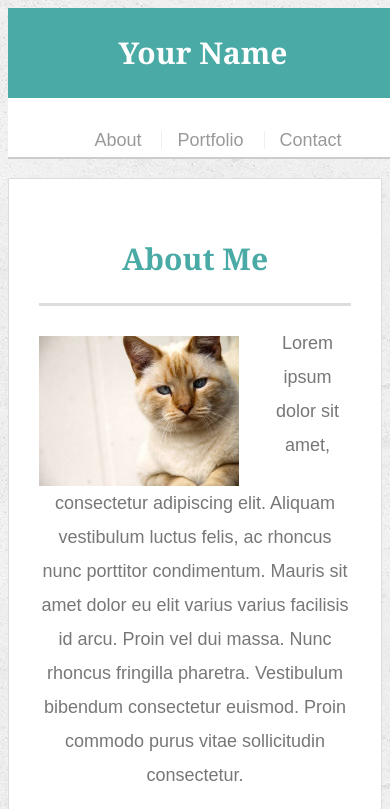
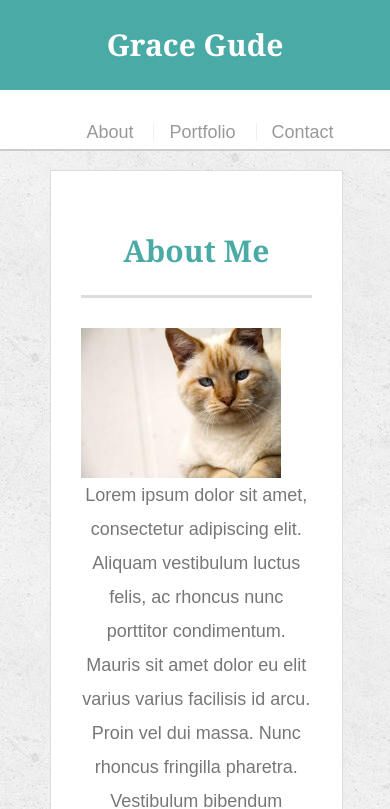
Before and after one commit to mggude/Responsive-Portfolio, a plain HTML site: page index.html in a window 390 px wide. Shown: the top 809 px of the page. Drawn offline with Linux system fonts and the light colour scheme.

Commit message:
Adding new files

```diff
--- a/assets/css/style.css
+++ b/assets/css/style.css
@@ -4,6 +4,7 @@ body {
   line-height: 34px;
   color: #777777;
   background: url("../images/concrete_seamless.png");
+  margin: 0;
 }
 
 * {
@@ -54,10 +55,10 @@ h3 {
 
 #masthead {
   position: fixed;
-  z-index: 99;
+  /* z-index: 99; */
   width: 100%;
-  margin: 0 0 30px;
-  overflow: auto;
+  /* margin: 0 0 30px; */
+  /* overflow: auto; */
   color: #ffffff;
   background: #ffffff;
   border-bottom: 2px solid #cccccc;
@@ -218,10 +219,11 @@ input[type=submit] {
 
 @media screen and (max-width: 980px) {
 
-  .main-container {
-		width: 360px;
-		margin: 40px 0px 40px 50px;
-		padding: 0px 30px 30px 30px;
+  #main-container {
+    width: 75%;
+    margin-left: 50px;
+		/* margin: 40px 0px 40px 50px;
+		padding: 0px 30px 30px 30px; */
 	}
 
 	#logo {
@@ -239,7 +241,7 @@ input[type=submit] {
 	}
 	.main-container {
 		width: 660px;
-		margin: 40px 20px 0px 20px;
+		margin: 0px 20px 0px 20px;
 		padding: 0px 30px 30px 30px;
 	}
 }
--- a/index.html
+++ b/index.html
@@ -3,7 +3,7 @@
 
 <head>
   <meta charset="UTF-8">
-  <title>About | Your Name</title>
+  <title>About | Grace Gude</title>
   <link rel="stylesheet" type="text/css" href="assets/css/style.css">
   <meta name="viewport" content="width=device-width, initial-scale=1.0">
 
@@ -13,7 +13,7 @@
 
   <header id="masthead">
     <div class="container">
-      <a href="index.html" id="logo">Your Name</a>
+      <a href="index.html" id="logo">Grace Gude</a>
       <nav>
         <a href="index.html">About</a>
         <a href="portfolio.html">Portfolio</a>
```
Also changed, not shown: contact.html (+2 -2 lines), portfolio.html (+2 -2 lines).
